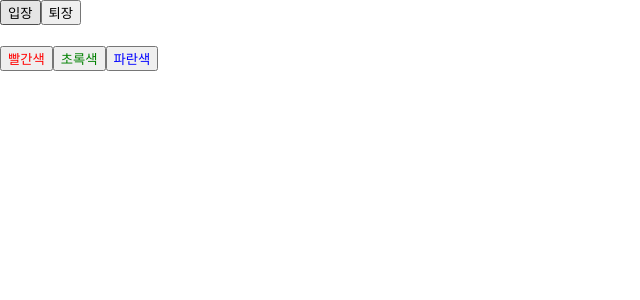
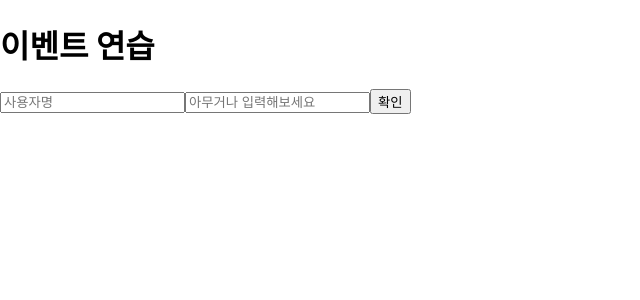
Before and after one commit to juhui88/React, a React (Create React App) app in the folder hello-react/: page / in a window 1280 px wide. Shown: the top 300 px of the page, without its empty margins (0-640 px from the left). Built offline with nearby package versions, Linux system fonts and the light colour scheme.

Commit message:
이벤트핸들링

```diff
--- a/hello-react/src/App.js
+++ b/hello-react/src/App.js
@@ -2,9 +2,10 @@
 import MyComponent from './MyComponent';
 import Counter from './Counter';
 import Say from './Say'
+import EventPractice from './EventPractice'
 
 const App = () => {
-  return <Say />
+  return <EventPractice/>
 };
 
 export default App;
--- /dev/null
+++ b/hello-react/src/EventPractice.js
@@ -0,0 +1,54 @@
+import React, {Component} from 'react';
+
+class EventPractice extends Component {
+
+    state = {
+        username: '',
+        message: ''
+    }
+
+    handleChange = (e) => {
+        this.setState({
+            [e.target.name]: e.target.value
+        });
+    }
+
+    handleClick = () => {
+        alert(this.state.message + ': ' + this.state.message);
+        this.setState({
+            username: '',
+            message: ''
+        });
+    }
+
+    handleKeyPress = (e) => {
+        if(e.key === 'Enter') {
+            this.handleClick();
+        }
+    }
+
+    render() {
+        return (
+            <div>
+                <h1>이벤트 연습</h1>
+                <input
+                    type="text"
+                    name="username"
+                    placeholder="사용자명"
+                    value = {this.state.username}
+                    onChange={this.handleChange}
+                    />
+                <input
+                    type="text"
+                    name="message"
+                    placeholder="아무거나 입력해보세요"
+                    value = {this.state.message}
+                    onChange={this.handleChange}
+                    onKeyPress={this.handleKeyPress}
+                    />
+                    <button onClick={this.handleClick}>확인</button>
+            </div>
+        );
+    }
+}
+export default EventPractice;
```
Also changed, not shown: 1 other file (tests, documents, lock files or other folders).
